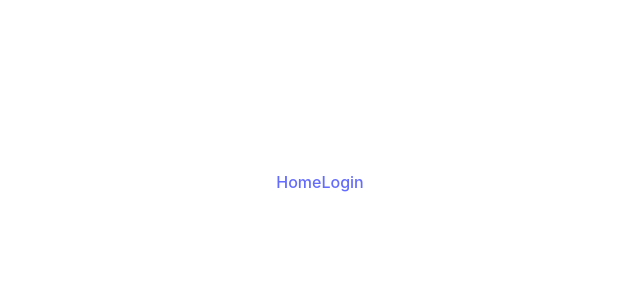
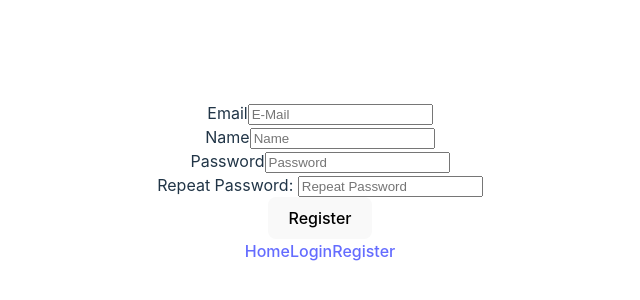
Before and after one commit to microzavrik/mbf_crm, a Vue app in the folder front/: page /register in a window 1280 px wide. Shown: the part 218-518 px from the top of the page, without its empty margins (320-960 px from the left). Built offline with nearby package versions, Linux system fonts and the light colour scheme.

Commit message:
RegisterPage layout + axios setup

```diff
--- a/front/package.json
+++ b/front/package.json
@@ -9,6 +9,7 @@
     "preview": "vite preview"
   },
   "dependencies": {
+    "axios": "^1.7.2",
     "vue": "^3.4.29",
     "vue-router": "^4.4.0"
   },
--- a/front/src/App.vue
+++ b/front/src/App.vue
@@ -10,6 +10,7 @@
   <div class="buttons">
     <RouterLink to="/">Home</RouterLink>
     <RouterLink to="/login">Login</RouterLink>
+    <RouterLink to="/register">Register</RouterLink>
   </div>
 </template>
 
--- a/front/src/components/pages/MainPage.vue
+++ b/front/src/components/pages/MainPage.vue
@@ -10,13 +10,5 @@
 
 </style>
 
-<script>
-export default{
-    props:{
-        test:{
-            type: Function,
-            required: true
-        },
-    }
-  }
+<script setup>
 </script>
--- a/front/src/components/pages/auth/RegisterPage.vue
+++ b/front/src/components/pages/auth/RegisterPage.vue
@@ -1,14 +1,46 @@
+ <script setup>
+  import axios from 'axios';
+
+  const handleSubmit = (e) => {
+    const form = new FormData(e.target);
+    const formProps = Object.fromEntries(form.entries());
+
+    if(formProps.password !== formProps.repeatPassword) {
+      alert('Passwords do not match');
+      return;
+    }
+    formProps.repeatPassword = undefined;
+    console.log(formProps);
+    axios.post('/api/auth/register', formProps)
+    .then(res => {
+      console.log(res.data);
+    })
+  }
+</script>
+
 <template>
   <div>
-
+    <form @submit.prevent="handleSubmit">
+      <div>
+        <label for="email">Email</label>
+        <input type="text" id="email" name="email" placeholder="E-Mail">
+      </div>
+      <div>
+        <label for="name">Name</label>
+        <input type="text" id="name" name="username" placeholder="Name">
+      </div>
+      <div>
+        <label for="password">Password</label>
+        <input type="password" id="password" name="password" placeholder="Password">
+      </div>
+      <div>
+        <label for="repeat-password">Repeat Password: </label>
+        <input type="password" id="repeat-password" name="repeatPassword" placeholder="Repeat Password">
+      </div>
+      <button type="submit">Register</button>
+    </form>
   </div>
 </template>
-
-<script>
-export default {
-
-}
-</script>
 
 <style scoped>
 
```
Also changed, not shown: 1 other file (tests, documents, lock files or other folders).
